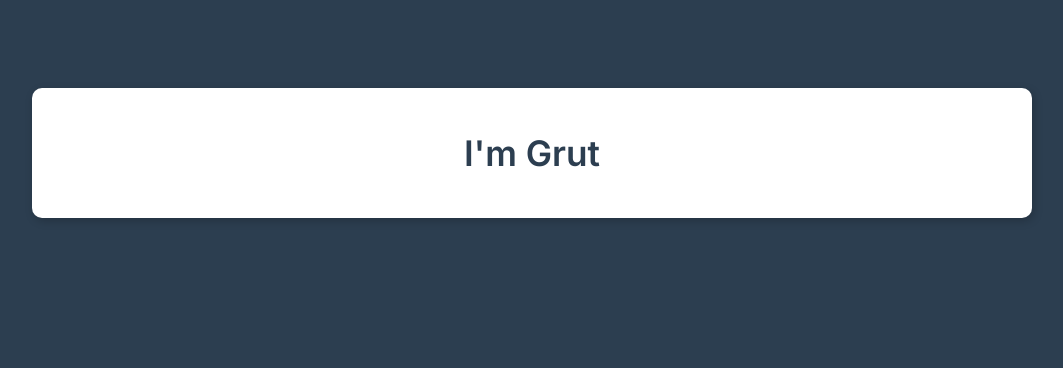
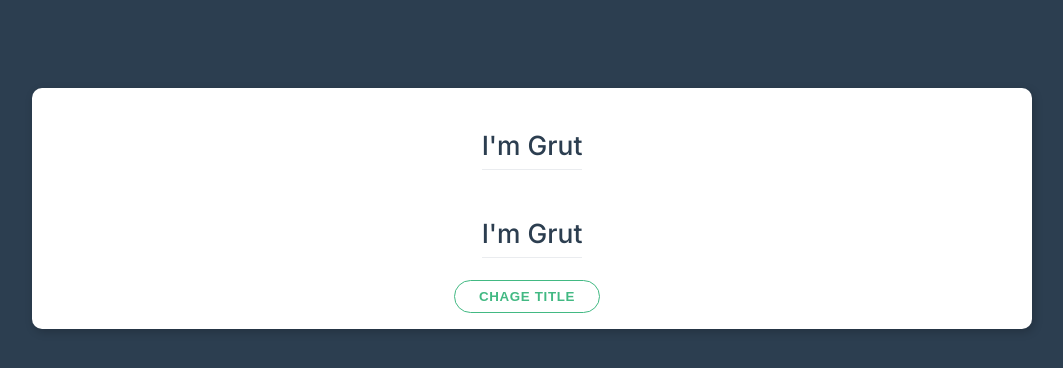
Before and after one commit to daviddubliakov/vue-features, a Vue app: page / in a window 1280 px wide. Shown: the top 368 px of the page, without its empty margins (108-1171 px from the left). Built offline with nearby package versions, Linux system fonts and the light colour scheme.

Commit message:
adds v-once example

```diff
--- a/src/App.vue
+++ b/src/App.vue
@@ -1,7 +1,9 @@
 <template>
   <div class="container pt-5">
     <div class="card center">
-      <h1 v-text="title"></h1>
+      <h2 v-text="title"></h2>
+      <h2 v-once>{{ title }}</h2>
+      <button class="btn" @click="title = 'I was changed'">Chage title</button>
     </div>
   </div>
 </template>
```
